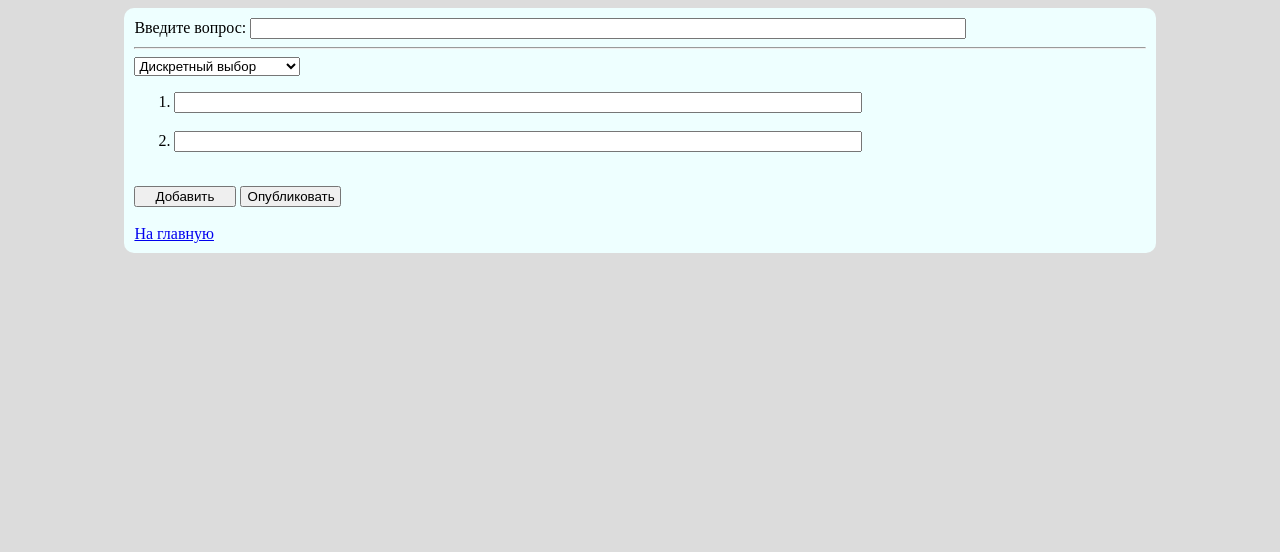
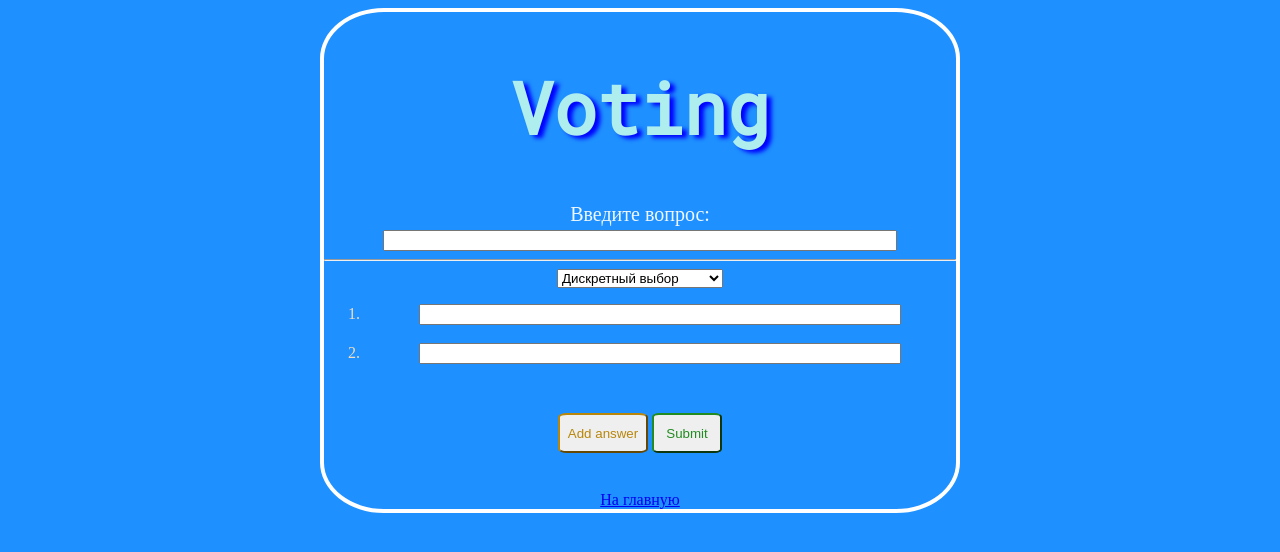
Before and after one commit to StepWolf45/SimpleVoting, a Django app: page /create/ in a window 1280 px wide. Shown: the top 552 px of the page. Run offline with Django 4.2, Linux system fonts and the light colour scheme; some libraries are stand-ins or nearby versions.

Commit message:
спарил html с django

```diff
--- a/voting_creation.css
+++ b/web_elections_project/my_web/static/voting_creation.css
@@ -125,3 +125,14 @@ body {
     background-color: #1E90FF;
     color:#f3dec0;
 }
+
+.createSection {
+    margin: auto;
+    width: 80%;
+    padding: 10px;
+    border-radius: 10px;
+}
+
+input {
+    width: 80%;
+}
--- a/web_elections_project/my_web/templates/creating.html
+++ b/web_elections_project/my_web/templates/creating.html
@@ -1,17 +1,20 @@
 <!DOCTYPE html>
+<html lang="ru">
     {% load static %}
-<html lang="en">
     <head>
-    <meta charset="UTF-8">
-    <link rel="stylesheet" href="{% static 'creatingStyle.css' %}">
-    <title>Create</title>
+        <meta charset="utf-8">
+        <title>Create_voting</title>
+        <link rel="stylesheet" href="{% static 'voting_creation.css' %}">
+        <link rel="stylesheet" href="https://use.fontawesome.com/releases/v5.2.0/css/all.css">
+        <meta name="viewport" content="width=device-width, initial-scale=1">
     </head>
   <body>
-<main>
-    <section class="createSection">
+      <div class="create_voting">
           <form method="POST">
             {% csrf_token %}
-            <label for="">Введите вопрос:</label>
+              <div id="answers">
+                  <h1 id="auth_title">Voting</h1>
+                  <label class="text_field_label">Введите вопрос:</label>
                   {{ form.text_input }}
                   <hr>
             {{form.form_type}}
@@ -23,13 +26,12 @@
                 <br>
                 {% endfor %}
             </ol>
-            <input class="actionButton" type="submit" name="append" value="Добавить">
-            <input class="actionButton" type="submit" value="Опубликовать" name="create">
+              </div>
+              <input type="submit" name="append" id="add_button" value="Add answer">
+              <input type="submit" name="create" id="submit" value="Submit">
         </form>
         <br>
         <a href="/">На главную</a>
-    </section>
-    {{answers}}
-</main>
+      </div>
   </body>
 </html>
```
Also changed, not shown: create_voting.html (deleted, +0 -49 lines), web_elections_project/my_web/templates/creating_beta.html (added, +35 -0 lines), web_elections_project/db.sqlite3. Lines whose indentation alone changed are shown as unchanged.
